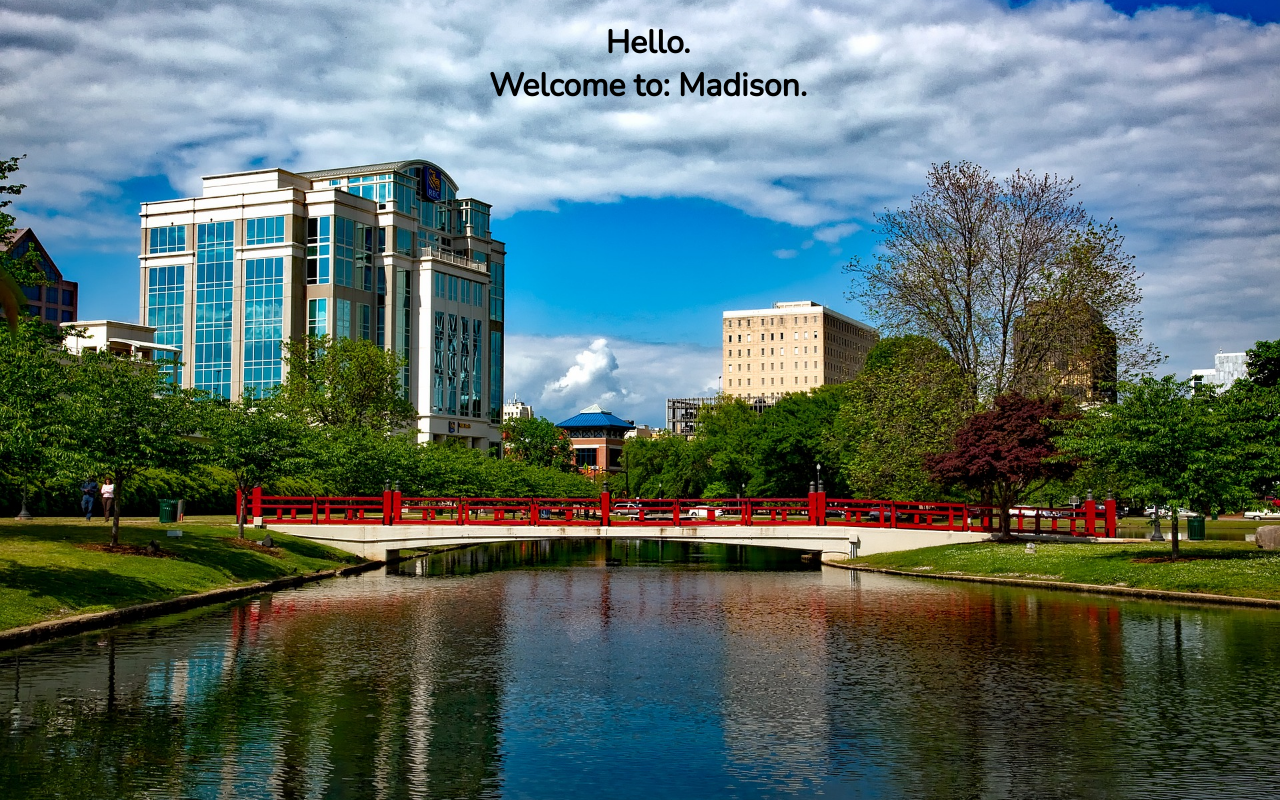
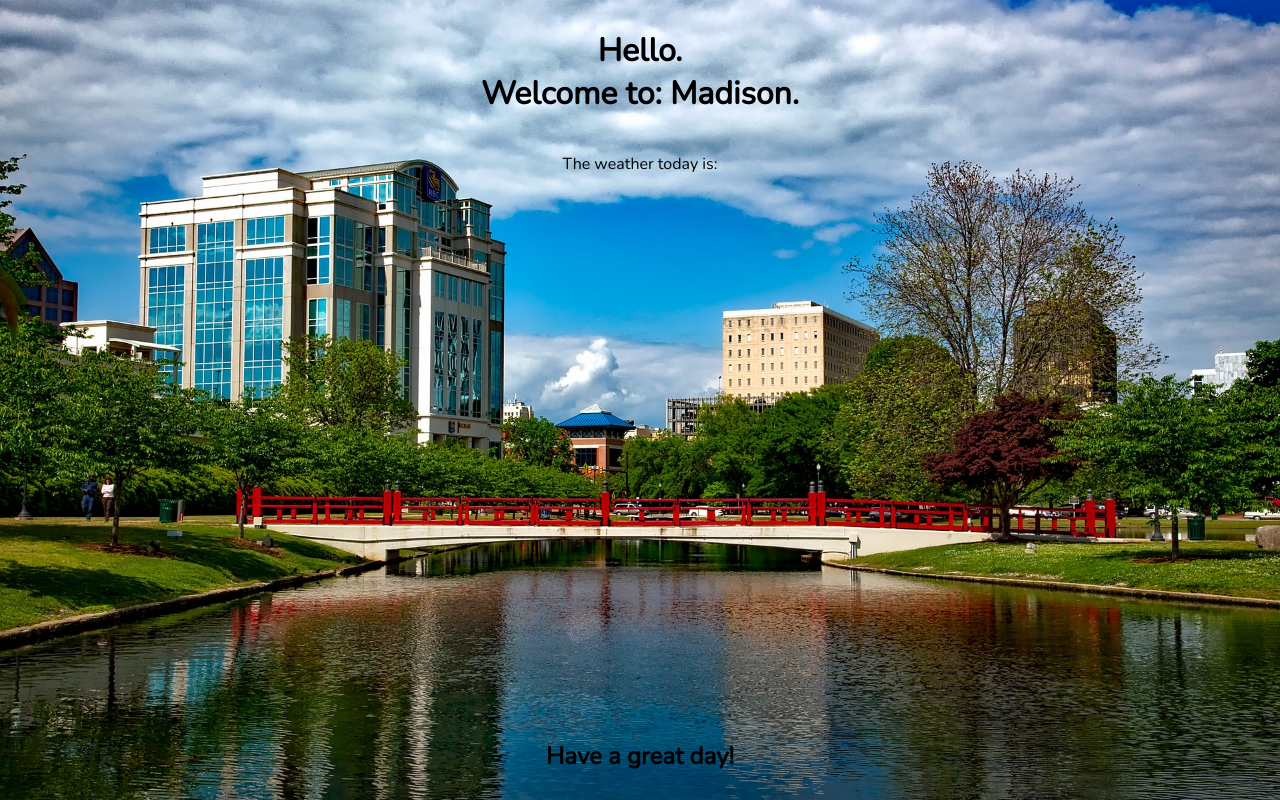
Before and after one commit to movealongg/m14-hw11-northington_aliyah, a website: page index.html in a window 1280 px wide. Drawn offline with nearby package versions, Linux system fonts and the light colour scheme.

Commit message:
Add a sticky footer

```diff
--- a/index.html
+++ b/index.html
@@ -10,11 +10,19 @@
 	<link rel="stylesheet" href="main.css" />
 </head>
 
-	<body>
+	<body class="Site">
 		<header>
 			<h1>Hello.<br/> Welcome to: Madison.</h1>
 		</header>
 
+		<main class="Site-content">
+			<p>The weather today is:</p>
+		</main>
+
+		<footer>
+			<h2>Have a great day!</h2>
+		</footer>
+
 	</body>
 
 </html>
--- a/main.css
+++ b/main.css
@@ -1,9 +1,6 @@
 html{
 	font-family: 'Nunito', sans-serif;
 	font-size: 16px;
-}
-
-body{
 	background-image: url(img/hsv.jpg);
 	width: 100%;
 	height: 90vh;
@@ -13,6 +10,19 @@ body{
 	background-attachment: fixed;
 }
 
-h1{
+body{
 	text-align: center;
+	display: flex;
+	flex-direction: column;
+	justify-content: center;
 }
+
+.Site {
+	display: flex;
+	min-height: 98vh;
+	flex-direction: column;
+}
+
+.Site-content {
+	flex: 1;
+}
```
